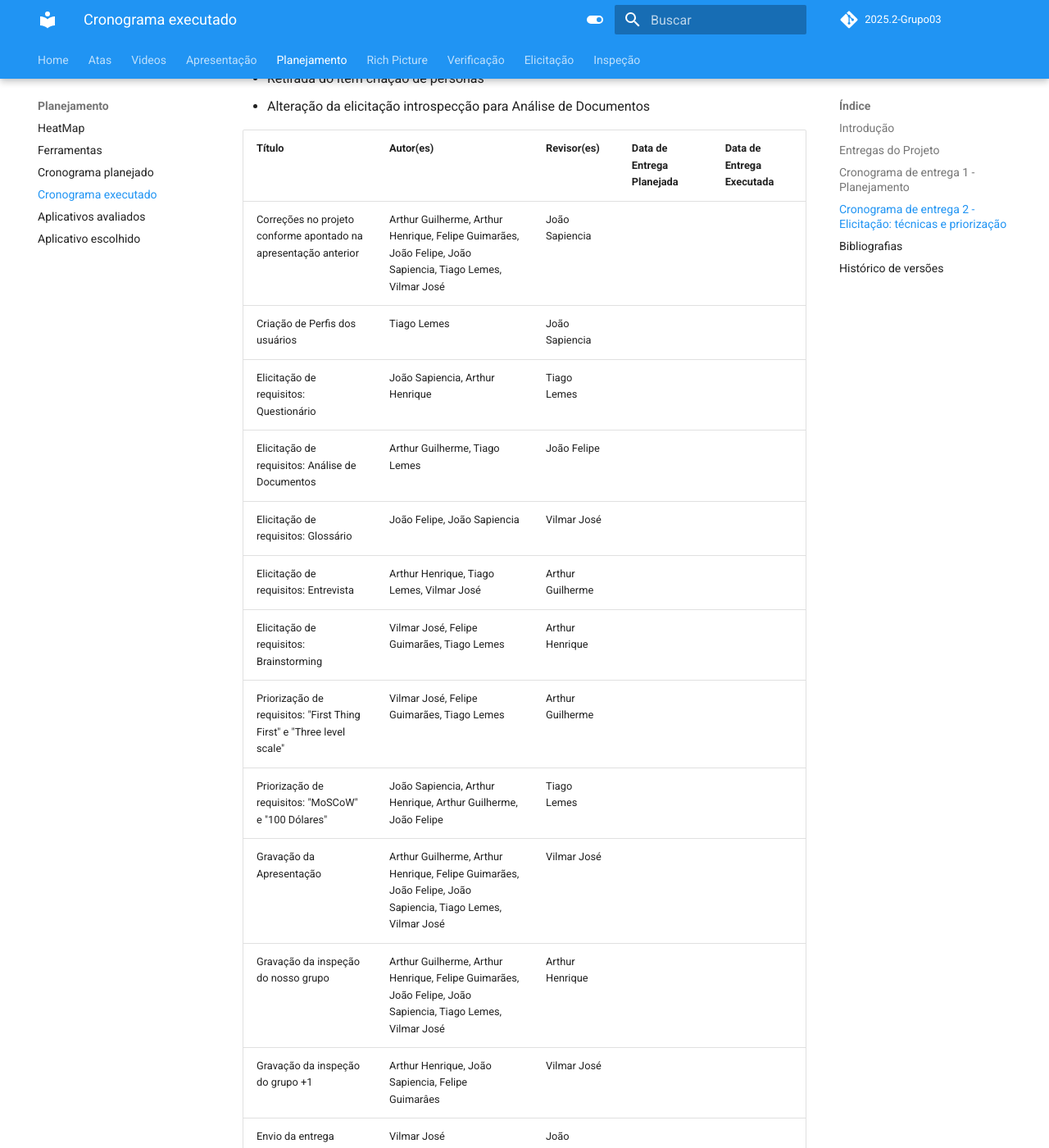
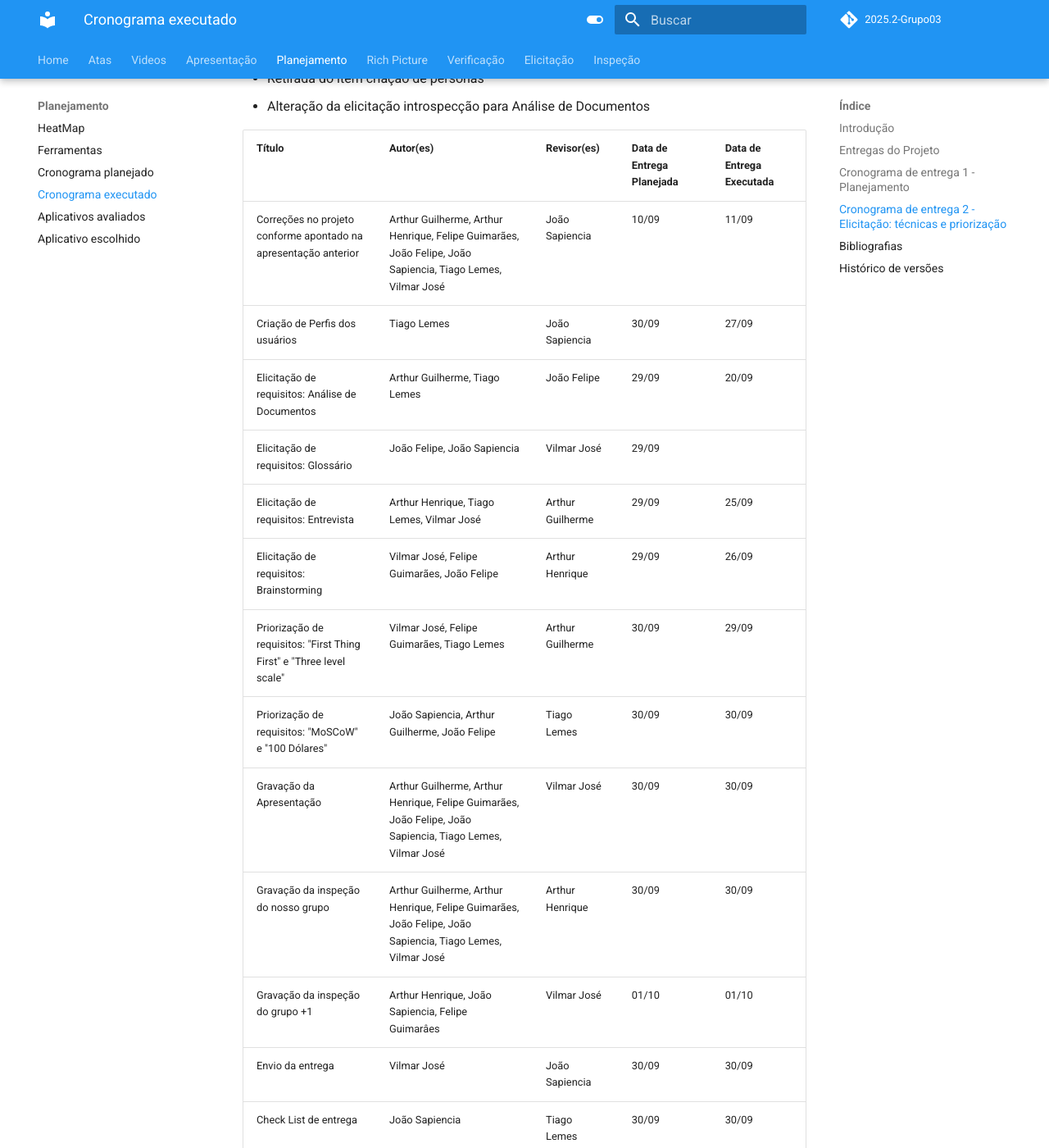
Before and after one commit to Requisitos-de-Software/2025.2-Grupo03, an MkDocs documentation site: the page built from docs/Planejamento/cronograma_executado.md, in a window 1280 px wide and 1400 px high, scrolled down 2303 px. Shown: the whole window at 82% size. Built offline with MkDocs 1.6.1 and Material for MkDocs 9.7.7, drawn with Linux system fonts in a browser that asks for light colours; comment, search, counter and statistics services are not loaded.

Commit message:
Update cronograma_executado.md

```diff
--- a/docs/Planejamento/cronograma_executado.md
+++ b/docs/Planejamento/cronograma_executado.md
@@ -48,20 +48,19 @@ Este documento apresenta o cronograma executado na disciplina de Requisitos de S
 
 | **Título** | **Autor(es)** | **Revisor(es)** | **Data de Entrega Planejada** | **Data de Entrega Executada** |
 |------------|---------------|-----------------|-------------------------------|-------------------------------|
-| Correções no projeto conforme apontado na apresentação anterior | Arthur Guilherme, Arthur Henrique, Felipe Guimarães, João Felipe, João Sapiencia, Tiago Lemes, Vilmar José | João Sapiencia | | |
-| Criação de Perfis dos usuários | Tiago Lemes | João Sapiencia | | |
-| Elicitação de requisitos: Questionário | João Sapiencia, Arthur Henrique | Tiago Lemes | | |
-| Elicitação de requisitos: Análise de Documentos | Arthur Guilherme, Tiago Lemes | João Felipe | | |
-| Elicitação de requisitos: Glossário | João Felipe, João Sapiencia | Vilmar José | | |
-| Elicitação de requisitos: Entrevista | Arthur Henrique, Tiago Lemes, Vilmar José | Arthur Guilherme | | |
-| Elicitação de requisitos: Brainstorming | Vilmar José, Felipe Guimarães, Tiago Lemes | Arthur Henrique | | |
-| Priorização de requisitos: "First Thing First" e "Three level scale" | Vilmar José, Felipe Guimarães, Tiago Lemes | Arthur Guilherme | | |
-| Priorização de requisitos: "MoSCoW" e "100 Dólares" | João Sapiencia, Arthur Henrique, Arthur Guilherme, João Felipe | Tiago Lemes | | |
-| Gravação da Apresentação | Arthur Guilherme, Arthur Henrique, Felipe Guimarães, João Felipe, João Sapiencia, Tiago Lemes, Vilmar José | Vilmar José | | |
-| Gravação da inspeção do nosso grupo | Arthur Guilherme, Arthur Henrique, Felipe Guimarães, João Felipe, João Sapiencia, Tiago Lemes, Vilmar José | Arthur Henrique | | |
-| Gravação da inspeção do grupo +1 | Arthur Henrique, João Sapiencia, Felipe Guimarâes | Vilmar José | | |
-| Envio da entrega | Vilmar José | João Sapiencia | | |
-| Check List de entrega | João Sapiencia | Tiago Lemes | | |
+| Correções no projeto conforme apontado na apresentação anterior | Arthur Guilherme, Arthur Henrique, Felipe Guimarães, João Felipe, João Sapiencia, Tiago Lemes, Vilmar José | João Sapiencia | 10/09 | 11/09 |
+| Criação de Perfis dos usuários | Tiago Lemes | João Sapiencia | 30/09 | 27/09 |
+| Elicitação de requisitos: Análise de Documentos | Arthur Guilherme, Tiago Lemes | João Felipe | 29/09 | 20/09 |
+| Elicitação de requisitos: Glossário | João Felipe, João Sapiencia | Vilmar José | 29/09 |  |
+| Elicitação de requisitos: Entrevista | Arthur Henrique, Tiago Lemes, Vilmar José | Arthur Guilherme | 29/09 | 25/09 |
+| Elicitação de requisitos: Brainstorming | Vilmar José, Felipe Guimarães, João Felipe | Arthur Henrique | 29/09 | 26/09 |
+| Priorização de requisitos: "First Thing First" e "Three level scale" | Vilmar José, Felipe Guimarães, Tiago Lemes | Arthur Guilherme | 30/09 | 29/09 |
+| Priorização de requisitos: "MoSCoW" e "100 Dólares" | João Sapiencia, Arthur Guilherme, João Felipe | Tiago Lemes | 30/09 | 30/09 |
+| Gravação da Apresentação | Arthur Guilherme, Arthur Henrique, Felipe Guimarães, João Felipe, João Sapiencia, Tiago Lemes, Vilmar José | Vilmar José | 30/09 | 30/09 |
+| Gravação da inspeção do nosso grupo | Arthur Guilherme, Arthur Henrique, Felipe Guimarães, João Felipe, João Sapiencia, Tiago Lemes, Vilmar José | Arthur Henrique | 30/09 | 30/09 |
+| Gravação da inspeção do grupo +1 | Arthur Henrique, João Sapiencia, Felipe Guimarâes | Vilmar José | 01/10 | 01/10 |
+| Envio da entrega | Vilmar José | João Sapiencia | 30/09 | 30/09 |
+| Check List de entrega | João Sapiencia | Tiago Lemes | 30/09 | 30/09 |
 
 <div align="center"><strong>Autoria de <a href="https://github.com/VilmarFagundes">Vilmar José Fagundes</a></strong></div>
 
```
